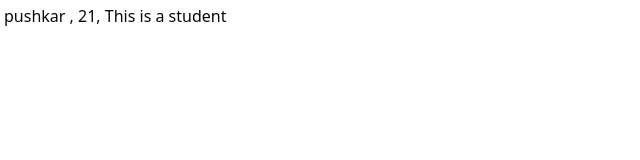
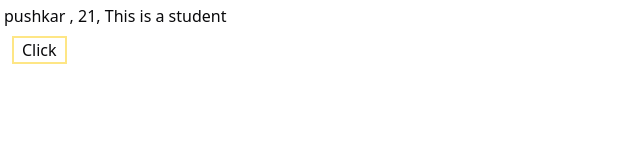
Before and after one commit to protoxianyx/moneymanager, a Next.js app: page / in a window 1280 px wide. Shown: the top 160 px of the page, without its empty margins (0-640 px from the left). Built offline with nearby package versions, Linux system fonts and the light colour scheme.

Commit message:
props and Custom Props

```diff
--- /dev/null
+++ b/app/components/CustomButton.tsx
@@ -0,0 +1,25 @@
+import React from "react";
+
+const CustomButton = ({
+  label,
+  onClick,
+  disabledState,
+}: {
+  label: string;
+  onClick: () => void;
+  disabledState: boolean;
+}) => {
+  return (
+    <div>
+      <button
+        onClick={onClick}
+        disabled={disabledState}
+        className="border-2 border-amber-200 m-2 px-2 hover:pointer-events-auto"
+      >
+        {label}
+      </button>
+    </div>
+  );
+};
+
+export default CustomButton;
--- a/app/page.tsx
+++ b/app/page.tsx
@@ -1,4 +1,7 @@
 
+"use client"
+
+import CustomButton from "./components/CustomButton";
 import Users from "./components/Users";
 import React from "react";
 
@@ -10,15 +13,23 @@ import React from "react";
 
 const page = () => {
 
+  const Line:string = "You clicked this button"
+
+  return (
+    <div>
+      <Users name="pushkar" age={21} isStudent={true} />
 
 
-  return (
+      <CustomButton label="Click" onClick={() => (console.log(`Clicked ${Line}`))} disabledState={false} />
 
-    <Users name="pushkar" age={21} isStudent={true} />
 
-    // <Users>
-    //   <p>Hello</p>
-    // </Users>
+      {/* //{" "}
+      <Users>
+        // <p>Hello</p>
+        //{" "} */}
+
+    </div>
+
 
   );
 };
```
